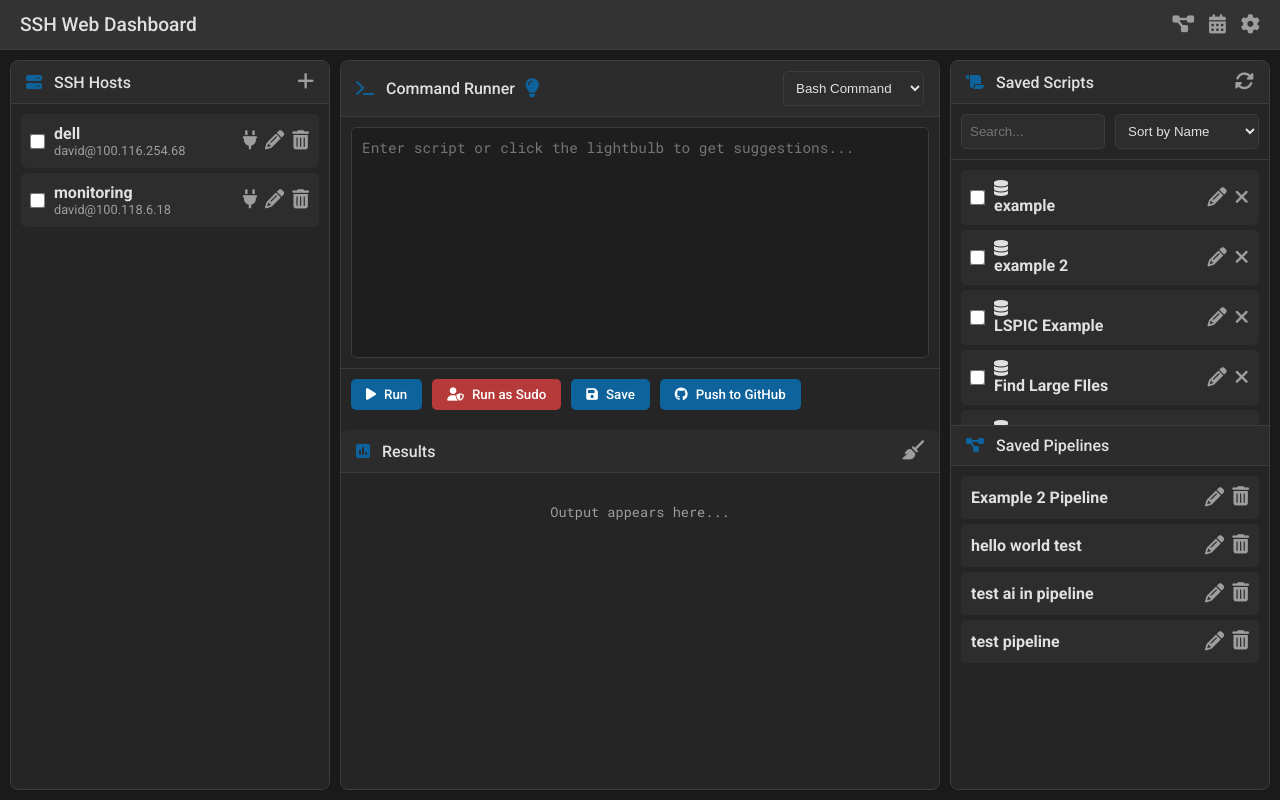
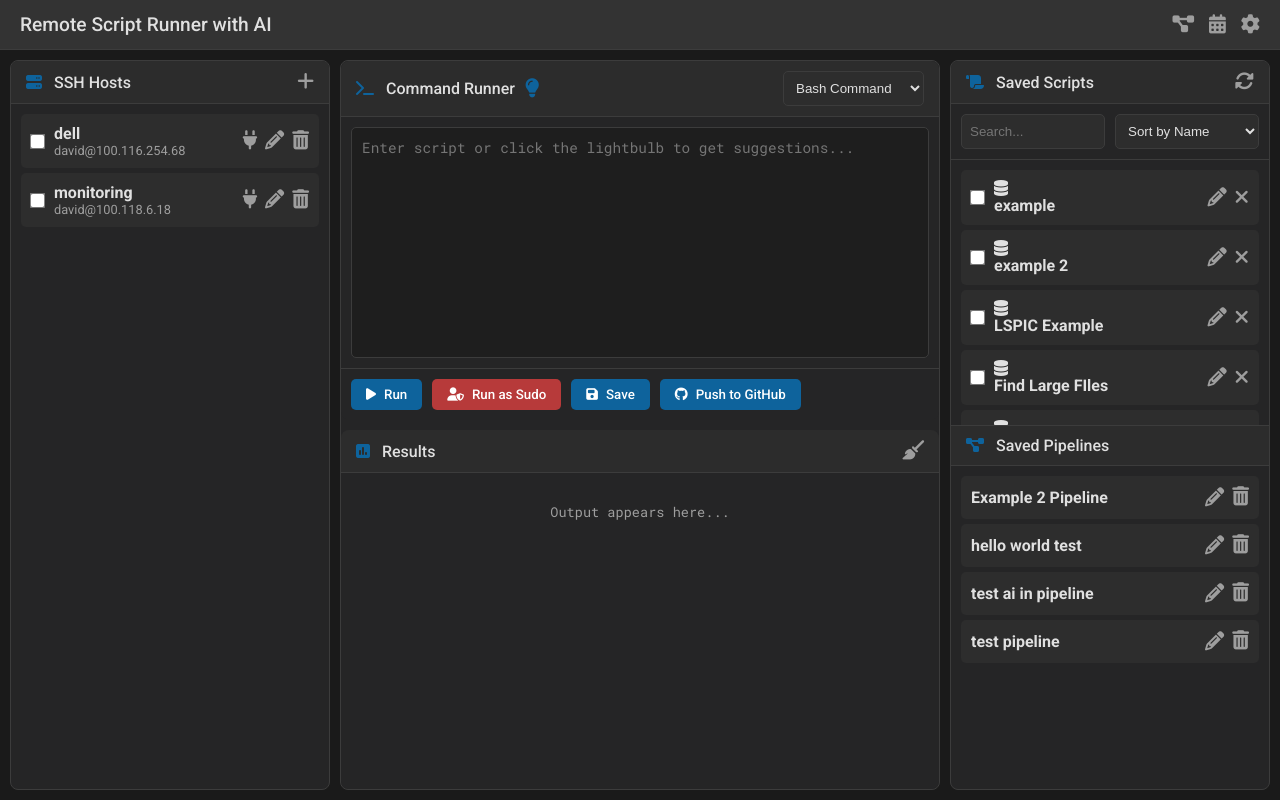
Before and after one commit to mightywomble/remote-script-launcher, a Flask app: page / in a window 1280 px wide. Run offline with Flask 3, Linux system fonts and the light colour scheme; data comes from the database, SQL or seed files in the repository; data that the repository does not hold is empty.

Commit message:
updated app name

```diff
--- a/templates/index.html
+++ b/templates/index.html
@@ -3,13 +3,13 @@
 <head>
     <meta charset="UTF-8">
     <meta name="viewport" content="width=device-width, initial-scale=1.0">
-    <title>SSH Web Dashboard</title>
+    <title>Remote Script Runner with AI</title>
     <link rel="stylesheet" href="{{ url_for('static', filename='style.css') }}">
     <link href="https://cdnjs.cloudflare.com/ajax/libs/font-awesome/6.4.0/css/all.min.css" rel="stylesheet">
 </head>
 <body>
     <header class="main-header">
-        <h1>SSH Web Dashboard</h1>
+        <h1>Remote Script Runner with AI</h1>
         <div class="header-actions">
             <a href="/pipeline-editor" class="icon-btn" title="Pipeline Editor"><i class="fas fa-project-diagram"></i></a>
             <button id="schedule-btn" class="icon-btn" title="Schedules"><i class="fas fa-calendar-alt"></i></button>
```
